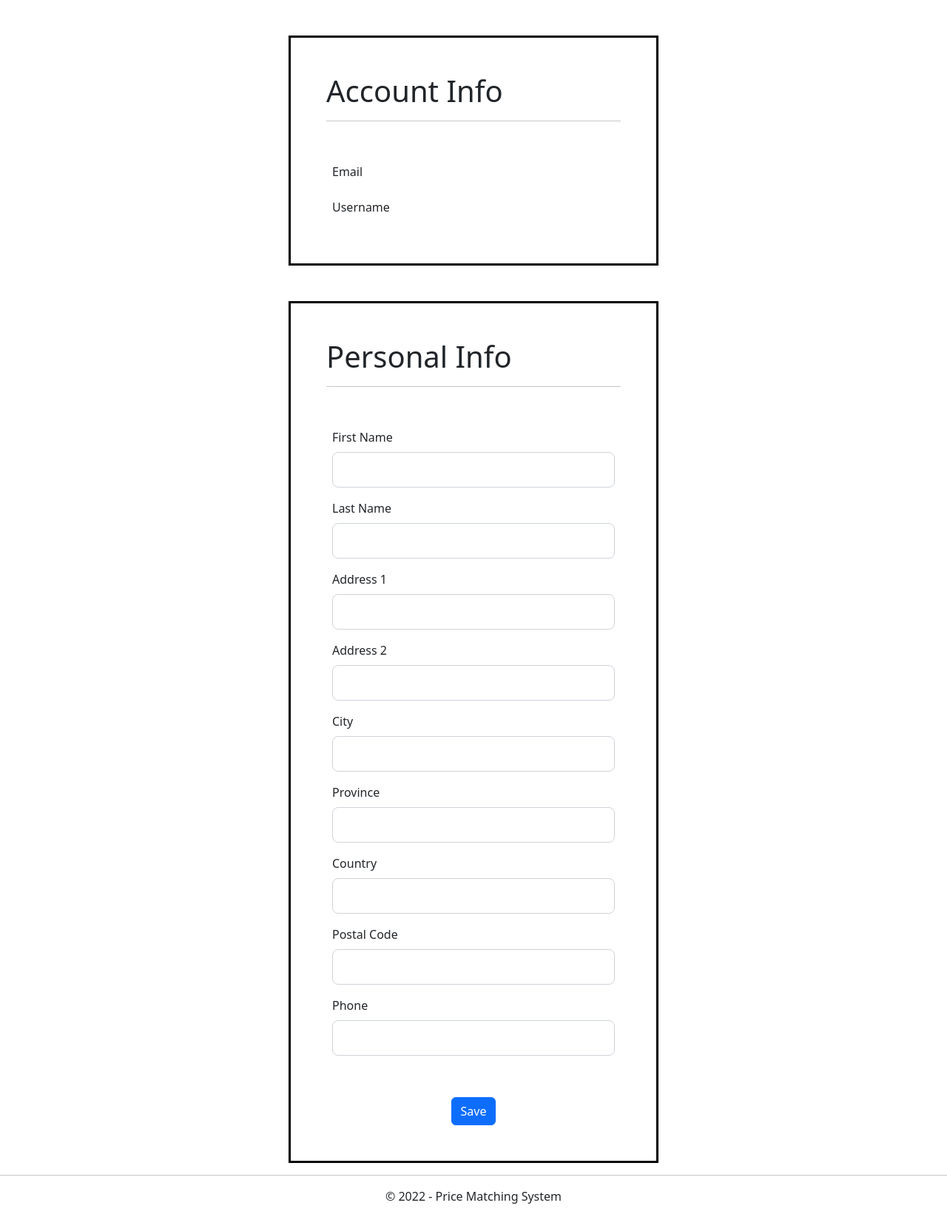
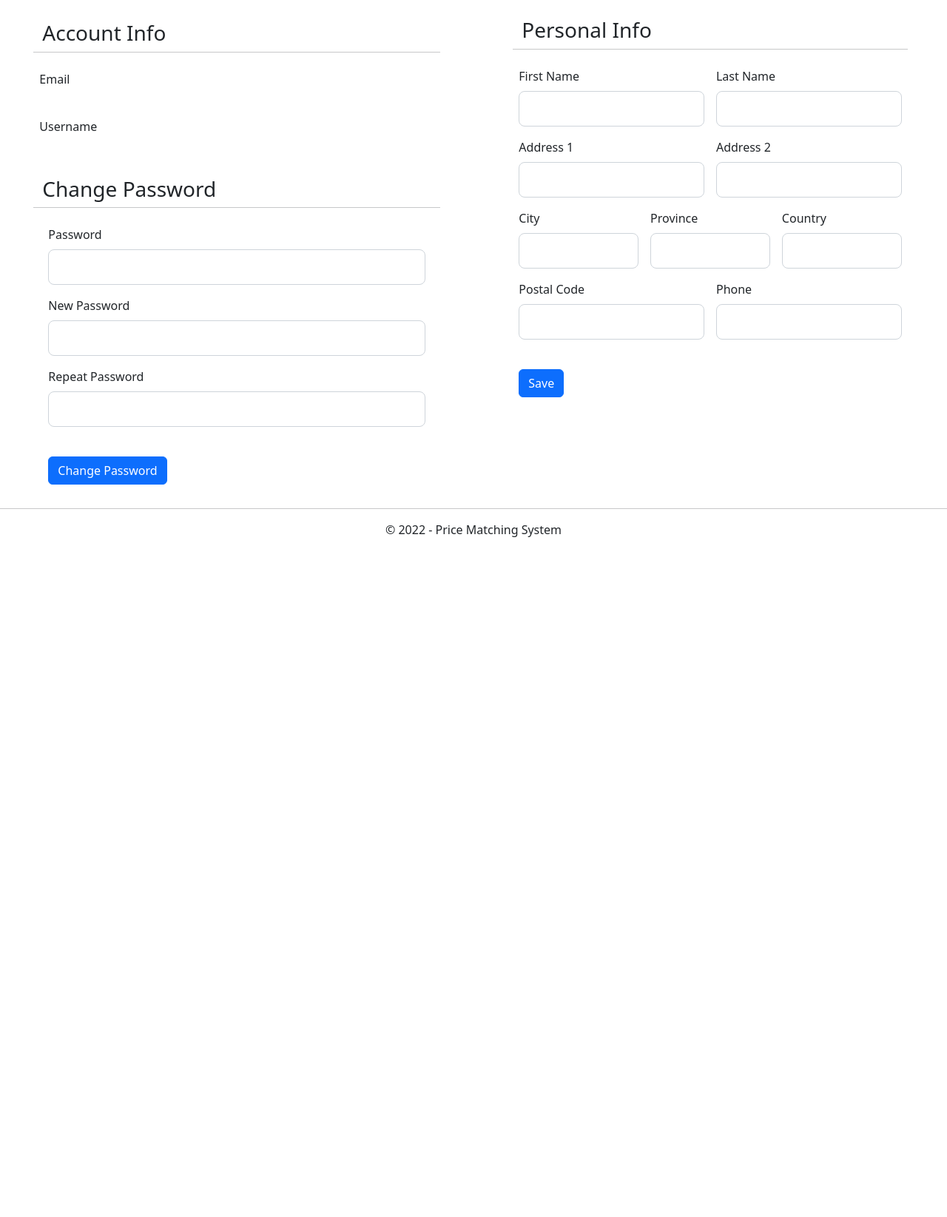
Before and after one commit to aynorway/price-matching-system, a Flask app: template price_matching_system/templates/user_edit.html in a window 1280 px wide. Shown: the part 56-1701 px from the top of the page at 74% size. After the commit the page ends 782 px from the top, so only its background shows below. Run offline with Flask 2, Linux system fonts and the light colour scheme; the template is opened without the code that fills it, so the values that code supplies are empty.

Commit message:
feat: change password and css changes

```diff
--- a/price_matching_system/templates/user_edit.html
+++ b/price_matching_system/templates/user_edit.html
@@ -2,73 +2,116 @@
 
 {% block content %}
 
-<form action="{{ url_for('user.user') }}" method="post">
-
-<div class="row mt-5">
-    <div class="col-md-4 mx-auto p-5" style="min-width: 500px; border: solid black">
-        <h1>Account Info</h1>
+<div class="row mt-4">
+    <div class="col-md-5 mx-auto p-1">
+        <div class="row">
+            <h3>Account Info</h3>
             <hr />
-        <div class="mx-auto mt-5 p-2">
+            <div class="mx-auto p-2">
                 <label class="form-label">Email</label>
-            <div>{{ g.user['Email'] }}</div>
-<!--            <input id="email" class="form-control form-control-lg" value="{{ g.user['Email'] }}" readonly>-->
+                <p class="fst-italic fw-bolder">{{ g.user['Email'] }}</p>
             </div>
             <div class="mx-auto p-2">
                 <label class="form-label">Username</label>
-            <div>{{ g.user['UserName'] }}</div>
-<!--            <input name="username" id="username" class="form-control form-control-lg" value="{{ g.user['UserName'] }}" readonly>-->
+                <p class="fst-italic fw-bolder">{{ g.user['UserName'] }}</p>
             </div>
         </div>
-</div>
-
-<div class="row mt-5">
-    <div class="col-md-4 mx-auto p-5" style="min-width: 500px; border: solid black">
-        <h1>Personal Info</h1>
+        <div class="row mt-4">
+            <h3>Change Password</h3>
             <hr />
-        <div class="mx-auto mt-5 p-2">
-            <label class="form-label" for="FirstName">First Name</label>
-            <input name="FirstName" id="FirstName" class="form-control form-control-lg" value="{{ personalInfo['FirstName'] or ''}}" >
+            <form action="{{ url_for('user.change_user_password') }}" method="post">
+                {% with messages = get_flashed_messages(with_categories=true) %}
+                    {% if messages %}
+                        {% for category, message in messages %}
+                            <div class="alert alert-{{ 'success' if category == 'info' else 'danger' }}" role="alert">{{ message }}</div>
+                        {% endfor %}
+                    {% endif %}
+                {% endwith %}
+                <div class="mx-auto p-2">
+                    <label class="form-label" for="current_password">Password</label>
+                    <input type="password" name="current_password" id="current_password" class="form-control form-control-lg" required>
                 </div>
                 <div class="mx-auto p-2">
-            <label class="form-label" for="LastName">Last Name</label>
-            <input name="LastName" id="LastName" class="form-control form-control-lg" value="{{ personalInfo['LastName'] or ''}}" >
+                    <label class="form-label" for="new_password">New Password</label>
+                    <input type="password" name="new_password" id="new_password" class="form-control form-control-lg" required>
                 </div>
                 <div class="mx-auto p-2">
+                    <label class="form-label" for="repeat_new_password">Repeat Password</label>
+                    <input type="password" name="repeat_new_password" id="repeat_new_password" class="form-control form-control-lg" required>
+                </div>
+                <div class="mx-auto mt-4 p-2 d-flex justify-content-start">
+                    <button class="btn btn-primary" type="submit">Change Password</button>
+                </div>
+            </form>
+        </div>
+    </div>
+    <div class="col-md-5 mx-auto">
+        <div class="row">
+            <h3>Personal Info</h3>
+            <hr />
+        </div>
+        <form action="{{ url_for('user.user') }}" method="post">
+            <div class="row">
+                <div class="col-md-6 mx-auto p-2">
+                    <label class="form-label" for="FirstName">First Name</label>
+                    <input name="FirstName" id="FirstName" class="form-control form-control-lg" value="{{ personalInfo['FirstName'] or ''}}">
+                </div>
+                <div class="col-md-6 mx-auto p-2">
+                    <label class="form-label" for="LastName">Last Name</label>
+                    <input name="LastName" id="LastName" class="form-control form-control-lg" value="{{ personalInfo['LastName'] or ''}}">
+                </div>
+            </div>
+            <div class="row">
+                <div class="col-md-6 mx-auto p-2">
                     <label class="form-label" for="Address1">Address 1</label>
-            <input name="Address1" id="Address1" class="form-control form-control-lg" value="{{ personalInfo['Address1'] or ''}}" >
+                    <input name="Address1" id="Address1" class="form-control form-control-lg" value="{{ personalInfo['Address1'] or ''}}">
                 </div>
-        <div class="mx-auto p-2">
+                <div class="col-md-6 mx-auto p-2">
                     <label class="form-label" for="Address2">Address 2</label>
-            <input name="Address2" id="Address2" class="form-control form-control-lg" value="{{ personalInfo['Address2'] or ''}}" >
+                    <input name="Address2" id="Address2" class="form-control form-control-lg" value="{{ personalInfo['Address2'] or ''}}">
                 </div>
-        <div class="mx-auto p-2">
+            </div>
+            <div class="row">
+                <div class="col-md-4 mx-auto p-2">
                     <label class="form-label" for="City">City</label>
-            <input name="City" id="City" class="form-control form-control-lg" value="{{ personalInfo['City'] or ''}}" >
+                    <input name="City" id="City" class="form-control form-control-lg" value="{{ personalInfo['City'] or ''}}">
                 </div>
-        <div class="mx-auto p-2">
+                <div class="col-md-4 mx-auto p-2">
                     <label class="form-label" for="Province">Province</label>
-            <input name="Province" id="Province" class="form-control form-control-lg" value="{{ personalInfo['Province'] or ''}}" >
+                    <input name="Province" id="Province" class="form-control form-control-lg" value="{{ personalInfo['Province'] or ''}}">
                 </div>
-        <div class="mx-auto p-2">
+                <div class="col-md-4 mx-auto p-2">
                     <label class="form-label" for="Country">Country</label>
-            <input name="Country" id="Country" class="form-control form-control-lg" value="{{ personalInfo['Country'] or ''}}" >
+                    <input name="Country" id="Country" class="form-control form-control-lg" value="{{ personalInfo['Country'] or ''}}">
                 </div>
-        <div class="mx-auto p-2">
+            </div>
+            <div class="row">
+                <div class="col-md-6 mx-auto p-2">
                     <label class="form-label" for="PostalCode">Postal Code</label>
-            <input name="PostalCode" id="PostalCode" class="form-control form-control-lg" value="{{ personalInfo['PostalCode'] or ''}}" >
+                    <input name="PostalCode" id="PostalCode" class="form-control form-control-lg" value="{{ personalInfo['PostalCode'] or ''}}">
                 </div>
-        <div class="mx-auto p-2">
+                <div class="col-md-6 mx-auto p-2">
                     <label class="form-label" for="Phone">Phone</label>
-            <input name="Phone" id="Phone" class="form-control form-control-lg" value="{{ personalInfo['Phone'] or ''}}" >
+                    <input name="Phone" id="Phone" class="form-control form-control-lg" value="{{ personalInfo['Phone'] or ''}}">
                 </div>
-        <div class="mx-auto mt-5 d-flex justify-content-center">
+            </div>
+            <div class="row">
+                <div class="mx-auto mt-4 p-2 d-flex justify-content-start">
                     <button class="btn btn-primary" type="submit">Save</button>
                 </div>
+            </div>
+        </form>
     </div>
 </div>
 
 
 
-</form>
+
+
+
+
+
+
+
 
 {% endblock %}
```
Also changed, not shown: price_matching_system/templates/user.html (+40 -29 lines), price_matching_system/user.py (+53 -0 lines). Lines whose indentation alone changed are shown as unchanged.
